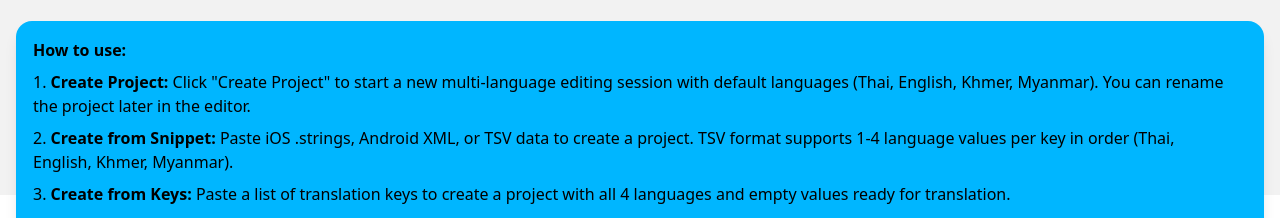
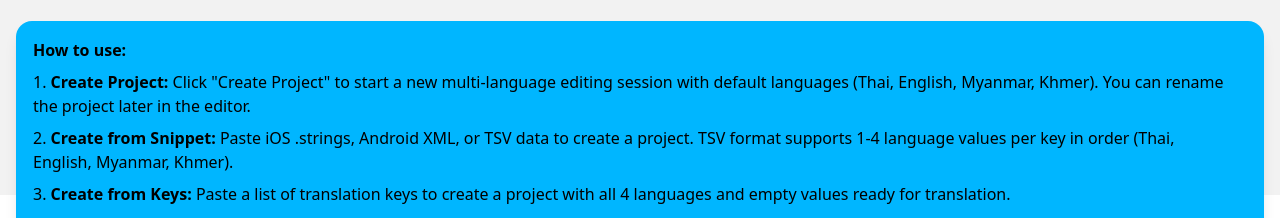
Before and after one commit to numpolpol/vue-multilang, a Vue app: page / in a window 1280 px wide. Shown: the part 605-823 px from the top of the page. Built offline with nearby package versions, Linux system fonts and the light colour scheme.

Commit message:
✨ Update USER_MANUAL.md to reflect new project creation details and add project renaming instructions; create test script for verifying default language column order.

```diff
--- a/src/views/Upload.vue
+++ b/src/views/Upload.vue
@@ -208,8 +208,8 @@
             <div class="flex flex-col">
               <div class="font-bold mb-2">How to use:</div>
               <ol class="list-decimal list-inside space-y-2">
-                <li><span class="font-semibold">Create Project:</span> Click "Create Project" to start a new multi-language editing session with default languages (Thai, English, Khmer, Myanmar). You can rename the project later in the editor.</li>
-                <li><span class="font-semibold">Create from Snippet:</span> Paste iOS .strings, Android XML, or TSV data to create a project. TSV format supports 1-4 language values per key in order (Thai, English, Khmer, Myanmar).</li>
+                <li><span class="font-semibold">Create Project:</span> Click "Create Project" to start a new multi-language editing session with default languages (Thai, English, Myanmar, Khmer). You can rename the project later in the editor.</li>
+                <li><span class="font-semibold">Create from Snippet:</span> Paste iOS .strings, Android XML, or TSV data to create a project. TSV format supports 1-4 language values per key in order (Thai, English, Myanmar, Khmer).</li>
                 <li><span class="font-semibold">Create from Keys:</span> Paste a list of translation keys to create a project with all 4 languages and empty values ready for translation.</li>
                 <li><span class="font-semibold">Load Project:</span> Load from a saved file or select from your saved projects in local storage.</li>
                 <li><span class="font-semibold">Save Work:</span> Save your project to local storage or download as a file to continue later.</li>
@@ -471,7 +471,7 @@ function loadSavedProjects() {
 function createNewProject() {
   const projectId = `project_${Date.now()}_${Math.random().toString(36).substr(2, 9)}`
 
-  // Create all 4 default languages with common keys
+  // Create all 4 default languages with common keys in order: th, en, my, km
   const initialLanguages: LanguageColumn[] = [
     {
       code: 'th',
@@ -496,23 +496,23 @@ function createNewProject() {
       fileType: 'strings'
     },
     {
+      code: 'my',
+      name: 'Myanmar',
+      data: {
+        'common_welcome': 'ကြိုဆိုပါတယ်',
+        'common_ok': 'OK',
+        'common_cancel': 'ပယ်ဖျက်'
+      },
+      hasFile: true,
+      fileType: 'strings'
+    },
+    {
       code: 'km',
       name: 'Khmer',
       data: {
         'common_welcome': 'សូមស្វាគមន៍',
         'common_ok': 'យល់ព្រម',
         'common_cancel': 'បោះបង់'
-      },
-      hasFile: true,
-      fileType: 'strings'
-    },
-    {
-      code: 'my',
-      name: 'Myanmar',
-      data: {
-        'common_welcome': 'ကြိုဆိုပါတယ်',
-        'common_ok': 'OK',
-        'common_cancel': 'ပယ်ဖျက်'
       },
       hasFile: true,
       fileType: 'strings'
```
Also changed, not shown: test-column-order.mjs (added, +30 -0 lines), 1 other file (tests, documents, lock files or other folders).
